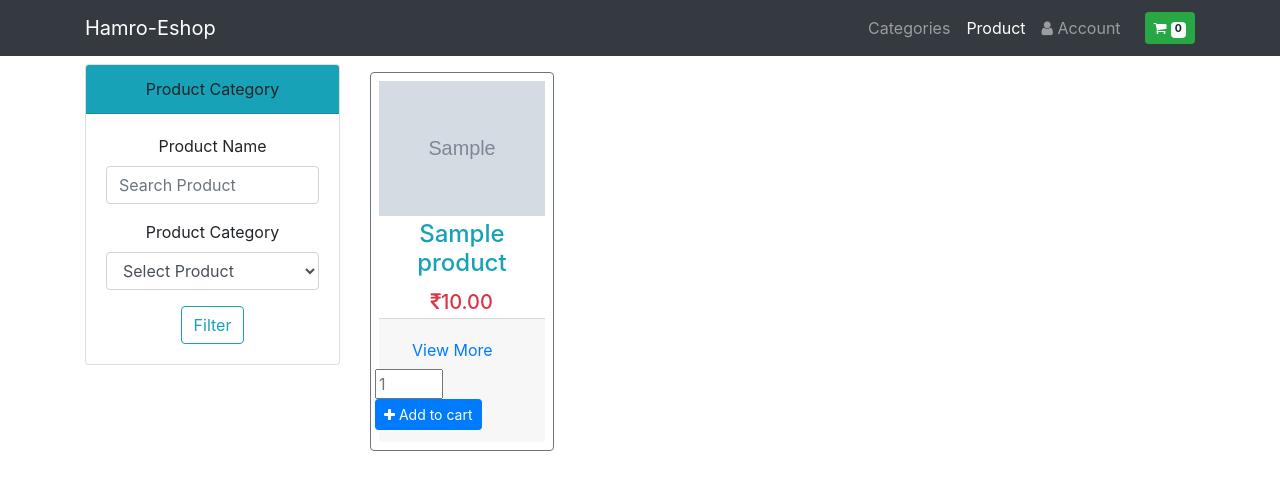
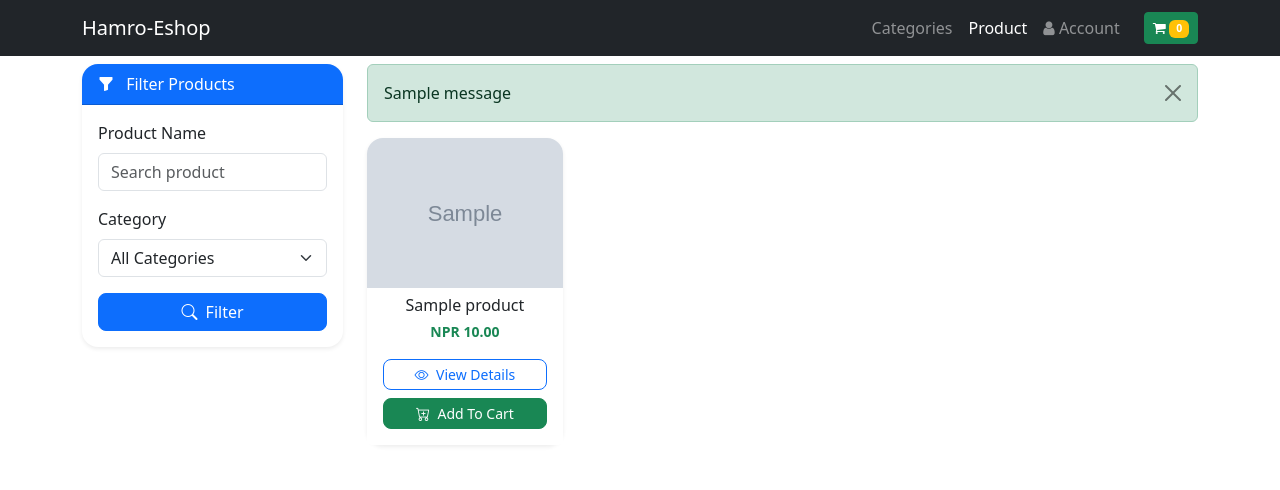
Before and after one commit to mahesh-179/EcommerceWebsiteDjango, a Django app: page / in a window 1280 px wide. Shown: the top 490 px of the page. Run offline with Django 5.2, Linux system fonts and the light colour scheme; tables that the repository leaves empty hold one stand-in row (values such as "Sample post"); grey boxes marked "Sample" are stand-in pictures; one stand-in notice (Sample message) is shown; some libraries are stand-ins or nearby versions.

Commit message:
work with cart filter search and view cart

```diff
--- a/ecommerce/urls.py
+++ b/ecommerce/urls.py
@@ -1,4 +1,4 @@
-from secondapp.views import index,order_view,cart_view
+from secondapp.views import index,order_view,cart_view,remove,decrease,increase
 from django.contrib import admin
 from django.urls import path
 from django.conf import settings
@@ -8,6 +8,9 @@ urlpatterns = [
     path('',index,name="index"),
     path('add/<int:product_id>/',order_view,name='add'),
     path('cart/',cart_view, name='cart'),
+    path('remove/<int:product_id>/',remove,name='remove'),
+    path('increase/<int:product_id>/',increase,name="increase"),
+    path('decrease/<int:product_id>/',decrease,name="decrease"),
 
 ]
 if settings.DEBUG:
--- a/secondapp/admin.py
+++ b/secondapp/admin.py
@@ -2,7 +2,7 @@ from django.contrib import admin
 from .models import Product, Category
 # Register your models here.
 class ProductAdmin(admin.ModelAdmin):
-    list_display = ['name','price','available','created']
+    list_display = ['name','price','available','created','category']
     prepopulated_fields = {
         "slug": ("name",)
     }
--- a/secondapp/views.py
+++ b/secondapp/views.py
@@ -1,11 +1,25 @@
 from django.shortcuts import render,redirect
+from django.contrib import messages
 from .models import *
+from django.db.models import Q
 # Create your views here.
 def index(request):
     products = Product.objects.all()
+    query = request.GET.get('q')
+    category = request.GET.get('category')
+    if query:
+        products = products.filter(
+            Q(name__icontains=query)
+        )
+    if category :
+        products = products.filter(
+            Q(category__name__iexact=category )
+        )
+    print('Query',query)
+    print('Category',category)
+
     cart = request.session.get('cart',{})
-    cart_count = sum(cart.values())
-
+    cart_count = len(cart)
     context = {
         "products":products,
         "cart_count":cart_count,
@@ -21,8 +35,9 @@ def order_view(request,product_id):
     else:
         cart[product_id]=1
     request.session['cart'] = cart
+    messages.success(request,"Successfully added in your cart")
 
-    return redirect ('cart')
+    return redirect ('index')
 
 from .models import Product
 
@@ -48,3 +63,33 @@ def cart_view(request):
         "items": items,
         "total": total
     })
+
+def increase(request,product_id):
+    cart = request.session.get('cart',{})
+    product_id = str(product_id)
+
+    if product_id in cart:
+        cart[product_id] += 1
+    request.session['cart']=cart
+    return redirect('cart')
+
+def remove(request,product_id):
+    cart = request.session.get('cart',{})
+    product_id = str(product_id)
+
+    if product_id in cart:
+        del cart[product_id]
+        request.session['cart']=cart
+    return redirect('cart')
+
+def decrease(request,product_id):
+    cart = request.session.get('cart',{})
+    product_id = str(product_id)
+
+    if product_id in cart:
+        cart[product_id] -= 1
+    if cart[product_id] <=0:
+        del cart[product_id]
+
+    request.session['cart']=cart
+    return redirect('cart')
--- a/templates/base.html
+++ b/templates/base.html
@@ -11,7 +11,10 @@
     <link rel="stylesheet" href="https://maxcdn.bootstrapcdn.com/bootstrap/4.0.0/css/bootstrap.min.css"
         integrity="sha384-Gn5384xqQ1aoWXA+058RXPxPg6fy4IWvTNh0E263XmFcJlSAwiGgFAW/dAiS6JXm" crossorigin="anonymous">
     <link href="https://maxcdn.bootstrapcdn.com/font-awesome/4.2.0/css/font-awesome.min.css" rel="stylesheet">
-
+    <link rel="stylesheet"
+href="https://cdn.jsdelivr.net/npm/bootstrap-icons@1.13.1/font/bootstrap-icons.min.css">
+<link href="https://cdn.jsdelivr.net/npm/bootstrap@5.3.3/dist/css/bootstrap.min.css" rel="stylesheet">
+<script src="https://cdn.jsdelivr.net/npm/bootstrap@5.3.3/dist/js/bootstrap.bundle.min.js"></script>
         {% load static %}
         {% block css %}
         <style href="{% static 'shop/style.css' %}"></style>
@@ -50,7 +53,7 @@
 
                     <a class="btn btn-success btn-sm ml-3" href="{% url 'cart' %}">
                         <i class="fa fa-shopping-cart"></i>
-                        <span class="badge badge-light">{{cart_count}}</span>
+                        <span class="badge badge-warning">{{cart_count}}</span>
                     </a>
 
 
--- a/templates/index.html
+++ b/templates/index.html
@@ -1,89 +1,127 @@
 {% extends 'base.html' %}
 
 {% block sidebar %}
-<div class="col-md-3">
-    <div class="card  text-center ">
-        <div class="card-header bg-info">
-            Product Category
+<div class="col-lg-3 mb-4">
+
+    <div class="card border-0 shadow-sm rounded-4">
+        <div class="card-header bg-primary text-white rounded-top-4">
+            <i class="bi bi-funnel-fill me-2"></i>
+            Filter Products
         </div>
+
         <div class="card-body">
-            <form>
-                <div class="form-group">
-                    <label for="inputAddress">Product Name</label>
-                    <input type="text" class="form-control" id="inputAddress" placeholder="Search Product">
+            <form method="get">
+
+                <div class="mb-3">
+                    <label class="form-label">Product Name</label>
+                    <input type="text"
+                           class="form-control"
+                           name="q"
+                           placeholder="Search product"
+                           value="{{ query }}">
                 </div>
-                <div class="form-group">
-                    <label for="inputAddress2">Product Category</label>
-                    <select class="form-control ">
-                        <option>Select Product</option>
+
+                <div class="mb-3">
+                    <label class="form-label">Category</label>
+                    <select name="category" class="form-select">
+
+                        <option value="" {% if not request.GET.category %}selected{% endif %}>
+                            All Categories
+                        </option>
+
+                        <option value="Beverage" {% if request.GET.category == "Beverage" %}selected{% endif %}>
+                            Beverage
+                        </option>
+
+                        <option value="Sports" {% if request.GET.category == "Sports" %}selected{% endif %}>
+                            Sports
+                        </option>
+
+                        <option value="Education" {% if request.GET.category == "Education" %}selected{% endif %}>
+                            Education
+                        </option>
+
                     </select>
                 </div>
-                <button type="submit" class="btn btn-outline-info">Filter</button>
+
+                <button class="btn btn-primary w-100 rounded-3">
+                    <i class="bi bi-search me-1"></i>
+                    Filter
+                </button>
+
             </form>
         </div>
     </div>
+
 </div>
 {% endblock %}
 
 
+{% block main %}
+<div class="col-lg-9">
 
-{% block main %}
-<div class="col-md-9">
-    <div class="row mt-2 pb-3">
+    {% for message in messages %}
+    <div class="alert alert-success alert-dismissible fade show">
+        {{ message }}
+        <button class="btn-close" data-bs-dismiss="alert"></button>
+    </div>
+    {% endfor %}
+
+    <div class="row g-3">
+
         {% for product in products %}
-        <div class="col-md-3">
+        <div class="col-6 col-md-4 col-lg-3">
 
-            <div class="card-deck">
-                <div class="card p-2 border-secondary mb-2">
+            <div class="card h-100 border-0 shadow-sm rounded-4 product-card">
 
-                    <img {% if product.image %} src="{{product.image.url}}" {% endif %} alt="img " height="135">
-                    <div class="card-body p-1">
-                        <h4 class="card-title text-center text-info">{{product.name}}</h4>
-                        <h5 class="card-text text-center text-danger">
-                            <i class="fa fa-inr" aria-hidden="true"></i>{{product.price}}</h5>
+                {% if product.image %}
+                <img src="{{ product.image.url }}"
+                     class="card-img-top rounded-top-4"
+                     style="height:150px; object-fit:cover;">
+                {% else %}
+                <div class="bg-light d-flex align-items-center justify-content-center"
+                     style="height:150px;">
+                    <i class="bi bi-image text-secondary fs-3"></i>
+                </div>
+                {% endif %}
 
+                <div class="card-body text-center py-2">
+                    <h6 class="mb-1 text-truncate">{{ product.name }}</h6>
+                    <small class="text-success fw-bold">
+                        NPR {{ product.price }}
+                    </small>
+                </div>
 
-                    </div>
-                    <div class="card-footer">
-                        <a type="button" class="btn btn-link text-primary" data-toggle="modal"
-                            data-target="#exampleModal">
-                            View More
-                        </a>
-                       <form action="{% url 'add' product.id %}" method="post" style="margin-left: -24px; margin-right: -24px;">
-                                {% csrf_token %}
-                                <input type="number" name="quantity" placeholder="1" style="width: 68px;"/>
-                                <button class="btn btn-primary btn-sm" type="submit">
-                                <i class="fa fa-plus" aria-hidden="true"></i>
-                                Add to cart
-                                </button>
-                        </form>
+                <div class="card-footer bg-white border-0 pb-3">
 
-                    </div>
+                    <a href="#"
+                       class="btn btn-outline-primary btn-sm w-100 mb-2 rounded-3">
+                        <i class="bi bi-eye me-1"></i>
+                        View Details
+                    </a>
+
+                    <form action="{% url 'add' product.id %}" method="post">
+                        {% csrf_token %}
+                        <button class="btn btn-success btn-sm w-100 rounded-3">
+                            <i class="bi bi-cart-plus me-1"></i>
+                            Add To Cart
+                        </button>
+                    </form>
+
                 </div>
-            </div>
-            <!-- Modal -->
-            <div class="modal fade" id="exampleModal" tabindex="-1" role="dialog" aria-labelledby="exampleModalLabel"
-                aria-hidden="true">
-                <div class="modal-dialog" role="document">
-                    <div class="modal-content">
-                        <div class="modal-header">
-                            <h5 class="modal-title" id="exampleModalLabel">Product Details</h5>
-                            <button type="button" class="close" data-dismiss="modal" aria-label="Close">
-                                <span aria-hidden="true">&times;</span>
-                            </button>
-                        </div>
-                        <div class="modal-body">
-                            {{product.description}}
-                        </div>
 
-                    </div>
-                </div>
             </div>
 
         </div>
+        {% empty %}
+        <div class="col-12">
+            <div class="alert alert-warning text-center">
+                No products available.
+            </div>
+        </div>
         {% endfor %}
+
     </div>
-</div>
 </div>
 
 {% endblock %}
```
Also changed, not shown: templates/cart.html (+6 -4 lines).
